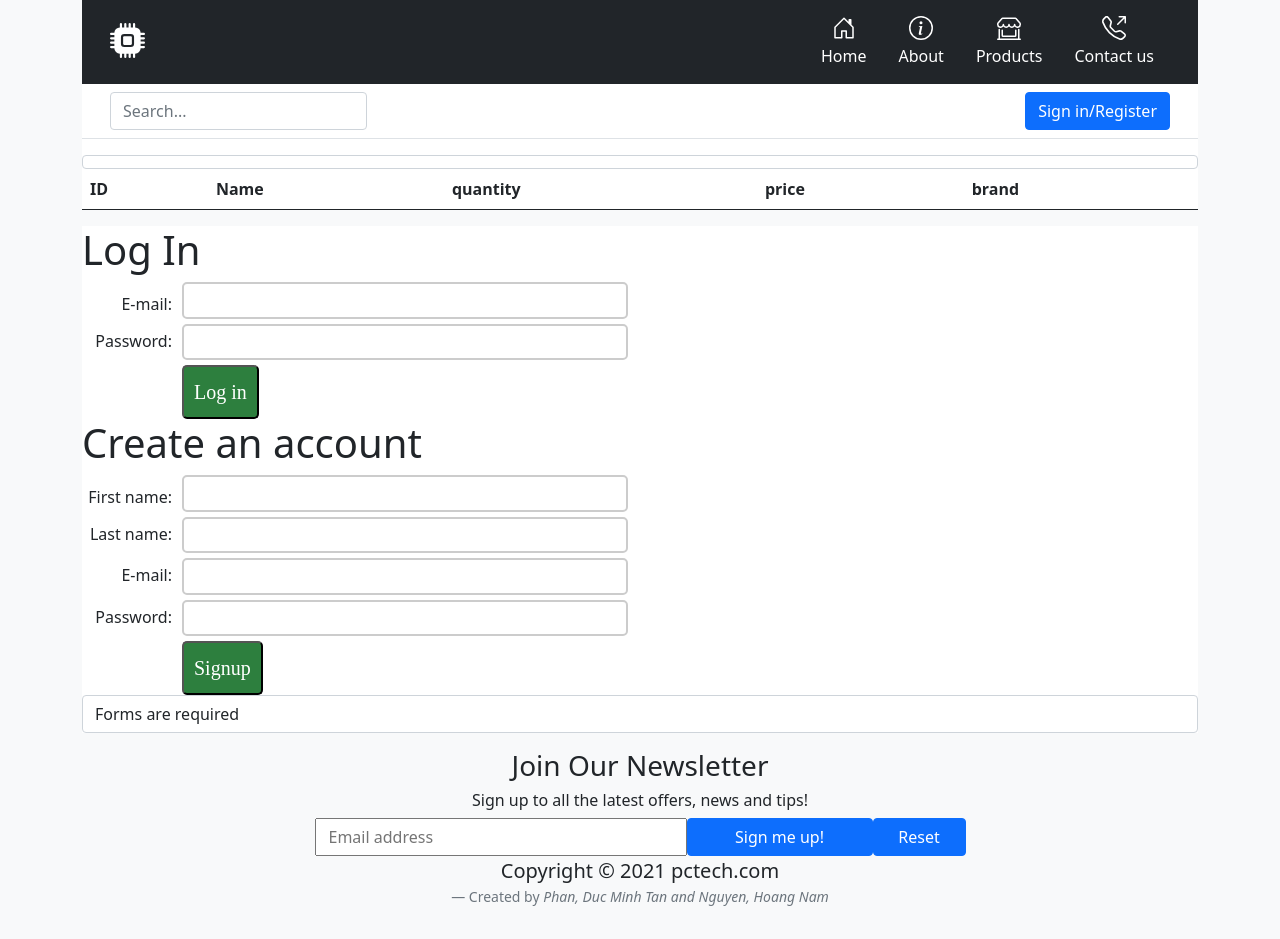
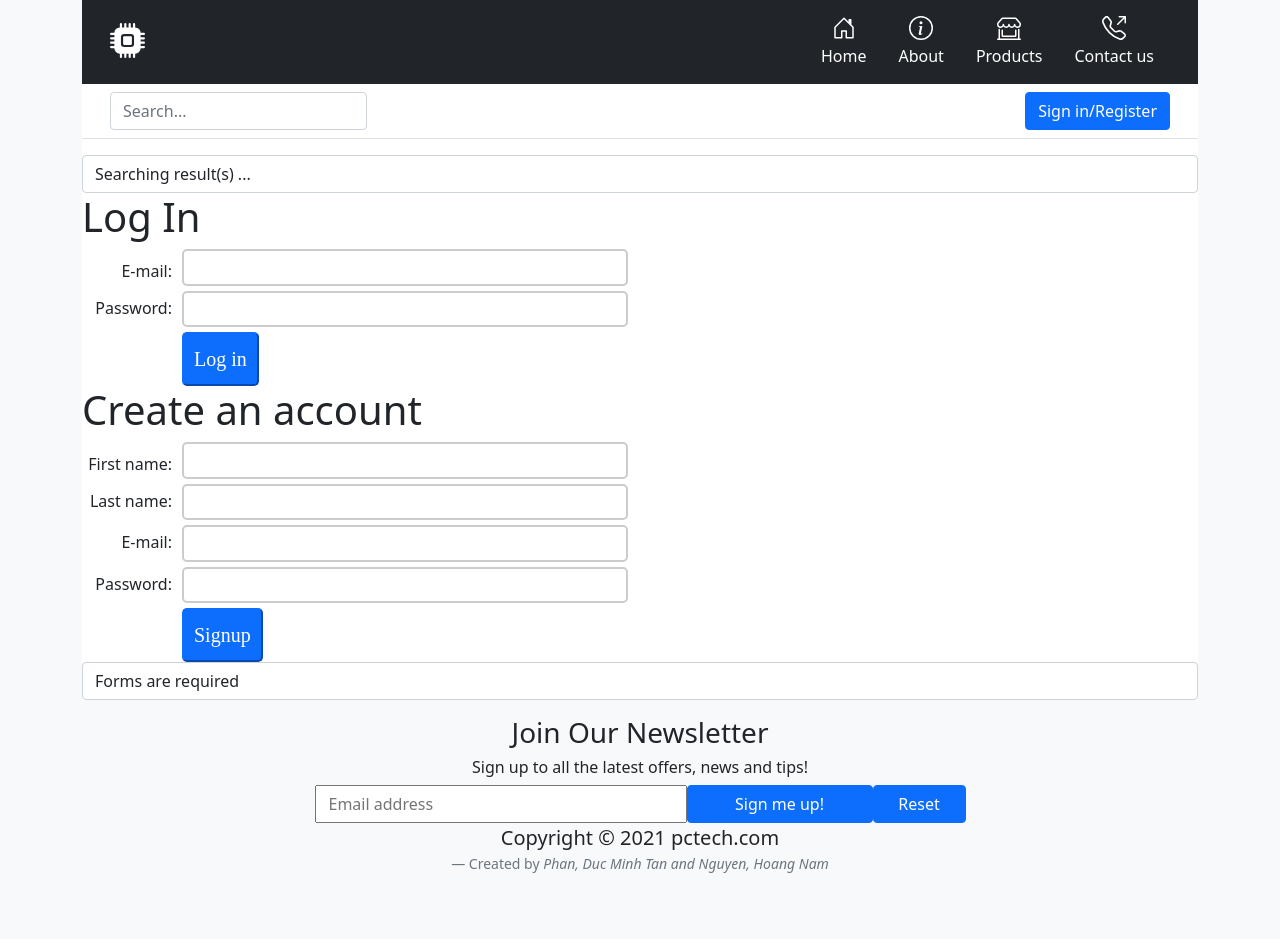
Before and after one commit to TanPhan1112/project2650, a React (Create React App) app in the folder frontend/: page /Account in a window 1280 px wide. After the commit the page ends 906 px from the top, so only its background shows below. Built offline with nearby package versions, Linux system fonts and the light colour scheme; what @feathersjs/feathers, @feathersjs/rest-client would draw is missing.

Commit message:
Fixed search result area, product page updated and fixed some frontend

```diff
--- a/frontend/public/index.html
+++ b/frontend/public/index.html
@@ -8,9 +8,7 @@
     <meta name="author" content="Mark Otto, Jacob Thornton, and Bootstrap contributors">
     <meta name="generator" content="Hugo 0.84.0">
     <title>PC Tech</title>
-
     <meta name="theme-color" content="#7952b3">
-
 </head>
 
 <body class="bg-light">
--- a/frontend/src/Account.css
+++ b/frontend/src/Account.css
@@ -66,15 +66,16 @@
     width: auto;
     padding: 10px;
     border-radius: 5px;
-    color: white;
-    background-color: #2D7F3E;
+    color: #fff;
+    background-color: #0d6efd;
+    border-color: #0d6efd;
     font-size: 20px;
     text-align: center;
     font-family: 'Lora', serif;
 }
 
 .mySubmit:hover {
-    background-color: #667F6B;
+    background-color: blue;
 }
 
 @media only screen and (max-width: 1410px) {
--- a/frontend/src/App.tsx
+++ b/frontend/src/App.tsx
@@ -1,4 +1,4 @@
-import React, { CSSProperties, ReactNode } from 'react';
+import React, { ReactNode } from 'react';
 import { useState, FormEvent } from 'react';
 import { Paginated } from '@feathersjs/feathers';
 import client from './feathers';
@@ -19,10 +19,6 @@
 import Account from './Account';
 import Admin from './Admin';
 
-const myStyles: CSSProperties = {
-    borderRight: 'none'
-}
-
 interface Product {
     _id: ReactNode;
     data: any,
@@ -38,9 +34,10 @@
 
 function App() {
     const [search, setSearch] = useState("");
-    const [errorMessage, setErrorMessage] = useState("");
+    const [errorMessage, setErrorMessage] = useState("Searching result(s) ...");
     const [allProducts, setAllProducts] = useState<Array<Product>>([]);
     const [errorClass, setErrorClass] = useState("form-control");
+    const [found, setFound] = useState(false);
 
     const productRows = allProducts.map((product: Product) =>
         <tr key={product.id}>
@@ -68,7 +65,10 @@
                     setSearch("");
                     setAllProducts(productPage.data);
                     if (productPage.data[0].name !== undefined) {
+                        setFound(true);
                         setAllProducts(productPage.data);
+                        setErrorMessage("Product found!");
+                        setErrorClass("form-control is-valid");
                     }
                     else {
                         setErrorMessage("Product not found!");
@@ -85,14 +85,12 @@
         }
     }
 
+    if (found) {
         return (
             <Router>
                 <head>
                     <title>PC Tech</title>
                     <meta charSet="utf-8" />
-                {/* <link rel="stylesheet" href="./main.css" /> */}
-                {/* <link href="https://fonts.googleapis.com/css?family=Lora" rel="stylesheet" />
-                <meta name="viewport" content="width=device-width, initital-scale=1.0" /> */}
                     <style>
                     </style>
                 </head>
@@ -103,8 +101,8 @@
                                 <div className="d-flex flex-wrap align-items-center justify-content-center justify-content-lg-start">
                                     <a href="/" className="d-flex align-items-center my-2 my-lg-0 me-lg-auto text-white text-decoration-none">
                                         <svg xmlns="http://www.w3.org/2000/svg" width="35" height="35" fill="currentColor" className="bi bi-cpu-fill d-block mx-auto mb-1" viewBox="0 0 16 16">
-                                    <path d="M6.5 6a.5.5 0 0 0-.5.5v3a.5.5 0 0 0 .5.5h3a.5.5 0 0 0 .5-.5v-3a.5.5 0 0 0-.5-.5h-3z"/>
-                                    <path d="M5.5.5a.5.5 0 0 0-1 0V2A2.5 2.5 0 0 0 2 4.5H.5a.5.5 0 0 0 0 1H2v1H.5a.5.5 0 0 0 0 1H2v1H.5a.5.5 0 0 0 0 1H2v1H.5a.5.5 0 0 0 0 1H2A2.5 2.5 0 0 0 4.5 14v1.5a.5.5 0 0 0 1 0V14h1v1.5a.5.5 0 0 0 1 0V14h1v1.5a.5.5 0 0 0 1 0V14h1v1.5a.5.5 0 0 0 1 0V14a2.5 2.5 0 0 0 2.5-2.5h1.5a.5.5 0 0 0 0-1H14v-1h1.5a.5.5 0 0 0 0-1H14v-1h1.5a.5.5 0 0 0 0-1H14v-1h1.5a.5.5 0 0 0 0-1H14A2.5 2.5 0 0 0 11.5 2V.5a.5.5 0 0 0-1 0V2h-1V.5a.5.5 0 0 0-1 0V2h-1V.5a.5.5 0 0 0-1 0V2h-1V.5zm1 4.5h3A1.5 1.5 0 0 1 11 6.5v3A1.5 1.5 0 0 1 9.5 11h-3A1.5 1.5 0 0 1 5 9.5v-3A1.5 1.5 0 0 1 6.5 5z"/>
+                                            <path d="M6.5 6a.5.5 0 0 0-.5.5v3a.5.5 0 0 0 .5.5h3a.5.5 0 0 0 .5-.5v-3a.5.5 0 0 0-.5-.5h-3z" />
+                                            <path d="M5.5.5a.5.5 0 0 0-1 0V2A2.5 2.5 0 0 0 2 4.5H.5a.5.5 0 0 0 0 1H2v1H.5a.5.5 0 0 0 0 1H2v1H.5a.5.5 0 0 0 0 1H2v1H.5a.5.5 0 0 0 0 1H2A2.5 2.5 0 0 0 4.5 14v1.5a.5.5 0 0 0 1 0V14h1v1.5a.5.5 0 0 0 1 0V14h1v1.5a.5.5 0 0 0 1 0V14h1v1.5a.5.5 0 0 0 1 0V14a2.5 2.5 0 0 0 2.5-2.5h1.5a.5.5 0 0 0 0-1H14v-1h1.5a.5.5 0 0 0 0-1H14v-1h1.5a.5.5 0 0 0 0-1H14v-1h1.5a.5.5 0 0 0 0-1H14A2.5 2.5 0 0 0 11.5 2V.5a.5.5 0 0 0-1 0V2h-1V.5a.5.5 0 0 0-1 0V2h-1V.5a.5.5 0 0 0-1 0V2h-1V.5zm1 4.5h3A1.5 1.5 0 0 1 11 6.5v3A1.5 1.5 0 0 1 9.5 11h-3A1.5 1.5 0 0 1 5 9.5v-3A1.5 1.5 0 0 1 6.5 5z" />
                                         </svg>
                                     </a>
 
@@ -112,35 +110,31 @@
                                         <li>
                                             <a href="/" className="nav-link text-white">
                                                 <svg xmlns="http://www.w3.org/2000/svg" width="24" height="24" fill="currentColor" className="bi bi-house-door d-block mx-auto mb-1" viewBox="0 0 16 16">
-                                        <path d="M8.354 1.146a.5.5 0 0 0-.708 0l-6 6A.5.5 0 0 0 1.5 7.5v7a.5.5 0 0 0 .5.5h4.5a.5.5 0 0 0 .5-.5v-4h2v4a.5.5 0 0 0 .5.5H14a.5.5 0 0 0 .5-.5v-7a.5.5 0 0 0-.146-.354L13 5.793V2.5a.5.5 0 0 0-.5-.5h-1a.5.5 0 0 0-.5.5v1.293L8.354 1.146zM2.5 14V7.707l5.5-5.5 5.5 5.5V14H10v-4a.5.5 0 0 0-.5-.5h-3a.5.5 0 0 0-.5.5v4H2.5z"/>
+                                                    <path d="M8.354 1.146a.5.5 0 0 0-.708 0l-6 6A.5.5 0 0 0 1.5 7.5v7a.5.5 0 0 0 .5.5h4.5a.5.5 0 0 0 .5-.5v-4h2v4a.5.5 0 0 0 .5.5H14a.5.5 0 0 0 .5-.5v-7a.5.5 0 0 0-.146-.354L13 5.793V2.5a.5.5 0 0 0-.5-.5h-1a.5.5 0 0 0-.5.5v1.293L8.354 1.146zM2.5 14V7.707l5.5-5.5 5.5 5.5V14H10v-4a.5.5 0 0 0-.5-.5h-3a.5.5 0 0 0-.5.5v4H2.5z" />
                                                 </svg>
-                                    Home
-                                </a>
+                                                Home</a>
                                         </li>
                                         <li>
                                             <a href="/About" className="nav-link text-white">
                                                 <svg xmlns="http://www.w3.org/2000/svg" width="24" height="24" fill="currentColor" className="bi bi-info-circle d-block mx-auto mb-1" viewBox="0 0 16 16">
-                                        <path d="M8 15A7 7 0 1 1 8 1a7 7 0 0 1 0 14zm0 1A8 8 0 1 0 8 0a8 8 0 0 0 0 16z"/>
-                                        <path d="m8.93 6.588-2.29.287-.082.38.45.083c.294.07.352.176.288.469l-.738 3.468c-.194.897.105 1.319.808 1.319.545 0 1.178-.252 1.465-.598l.088-.416c-.2.176-.492.246-.686.246-.275 0-.375-.193-.304-.533L8.93 6.588zM9 4.5a1 1 0 1 1-2 0 1 1 0 0 1 2 0z"/>
+                                                    <path d="M8 15A7 7 0 1 1 8 1a7 7 0 0 1 0 14zm0 1A8 8 0 1 0 8 0a8 8 0 0 0 0 16z" />
+                                                    <path d="m8.93 6.588-2.29.287-.082.38.45.083c.294.07.352.176.288.469l-.738 3.468c-.194.897.105 1.319.808 1.319.545 0 1.178-.252 1.465-.598l.088-.416c-.2.176-.492.246-.686.246-.275 0-.375-.193-.304-.533L8.93 6.588zM9 4.5a1 1 0 1 1-2 0 1 1 0 0 1 2 0z" />
                                                 </svg>
-                                    About
-                                </a>
+                                                About</a>
                                         </li>
                                         <li>
                                             <a href="/products-list" className="nav-link text-white">
                                                 <svg xmlns="http://www.w3.org/2000/svg" width="24" height="24" fill="currentColor" className="bi bi-shop-window d-block mx-auto mb-1" viewBox="0 0 16 16">
-                                        <path d="M2.97 1.35A1 1 0 0 1 3.73 1h8.54a1 1 0 0 1 .76.35l2.609 3.044A1.5 1.5 0 0 1 16 5.37v.255a2.375 2.375 0 0 1-4.25 1.458A2.371 2.371 0 0 1 9.875 8 2.37 2.37 0 0 1 8 7.083 2.37 2.37 0 0 1 6.125 8a2.37 2.37 0 0 1-1.875-.917A2.375 2.375 0 0 1 0 5.625V5.37a1.5 1.5 0 0 1 .361-.976l2.61-3.045zm1.78 4.275a1.375 1.375 0 0 0 2.75 0 .5.5 0 0 1 1 0 1.375 1.375 0 0 0 2.75 0 .5.5 0 0 1 1 0 1.375 1.375 0 1 0 2.75 0V5.37a.5.5 0 0 0-.12-.325L12.27 2H3.73L1.12 5.045A.5.5 0 0 0 1 5.37v.255a1.375 1.375 0 0 0 2.75 0 .5.5 0 0 1 1 0zM1.5 8.5A.5.5 0 0 1 2 9v6h12V9a.5.5 0 0 1 1 0v6h.5a.5.5 0 0 1 0 1H.5a.5.5 0 0 1 0-1H1V9a.5.5 0 0 1 .5-.5zm2 .5a.5.5 0 0 1 .5.5V13h8V9.5a.5.5 0 0 1 1 0V13a1 1 0 0 1-1 1H4a1 1 0 0 1-1-1V9.5a.5.5 0 0 1 .5-.5z"/>
+                                                    <path d="M2.97 1.35A1 1 0 0 1 3.73 1h8.54a1 1 0 0 1 .76.35l2.609 3.044A1.5 1.5 0 0 1 16 5.37v.255a2.375 2.375 0 0 1-4.25 1.458A2.371 2.371 0 0 1 9.875 8 2.37 2.37 0 0 1 8 7.083 2.37 2.37 0 0 1 6.125 8a2.37 2.37 0 0 1-1.875-.917A2.375 2.375 0 0 1 0 5.625V5.37a1.5 1.5 0 0 1 .361-.976l2.61-3.045zm1.78 4.275a1.375 1.375 0 0 0 2.75 0 .5.5 0 0 1 1 0 1.375 1.375 0 0 0 2.75 0 .5.5 0 0 1 1 0 1.375 1.375 0 1 0 2.75 0V5.37a.5.5 0 0 0-.12-.325L12.27 2H3.73L1.12 5.045A.5.5 0 0 0 1 5.37v.255a1.375 1.375 0 0 0 2.75 0 .5.5 0 0 1 1 0zM1.5 8.5A.5.5 0 0 1 2 9v6h12V9a.5.5 0 0 1 1 0v6h.5a.5.5 0 0 1 0 1H.5a.5.5 0 0 1 0-1H1V9a.5.5 0 0 1 .5-.5zm2 .5a.5.5 0 0 1 .5.5V13h8V9.5a.5.5 0 0 1 1 0V13a1 1 0 0 1-1 1H4a1 1 0 0 1-1-1V9.5a.5.5 0 0 1 .5-.5z" />
                                                 </svg>
-                                    Products
-                                </a>
+                                                Products</a>
                                         </li>
                                         <li>
                                             <a href="/Contact" className="nav-link text-white">
                                                 <svg xmlns="http://www.w3.org/2000/svg" width="24" height="24" fill="currentColor" className="bi bi-telephone-outbound d-block mx-auto mb-1" viewBox="0 0 16 16">
-                                        <path d="M3.654 1.328a.678.678 0 0 0-1.015-.063L1.605 2.3c-.483.484-.661 1.169-.45 1.77a17.568 17.568 0 0 0 4.168 6.608 17.569 17.569 0 0 0 6.608 4.168c.601.211 1.286.033 1.77-.45l1.034-1.034a.678.678 0 0 0-.063-1.015l-2.307-1.794a.678.678 0 0 0-.58-.122l-2.19.547a1.745 1.745 0 0 1-1.657-.459L5.482 8.062a1.745 1.745 0 0 1-.46-1.657l.548-2.19a.678.678 0 0 0-.122-.58L3.654 1.328zM1.884.511a1.745 1.745 0 0 1 2.612.163L6.29 2.98c.329.423.445.974.315 1.494l-.547 2.19a.678.678 0 0 0 .178.643l2.457 2.457a.678.678 0 0 0 .644.178l2.189-.547a1.745 1.745 0 0 1 1.494.315l2.306 1.794c.829.645.905 1.87.163 2.611l-1.034 1.034c-.74.74-1.846 1.065-2.877.702a18.634 18.634 0 0 1-7.01-4.42 18.634 18.634 0 0 1-4.42-7.009c-.362-1.03-.037-2.137.703-2.877L1.885.511zM11 .5a.5.5 0 0 1 .5-.5h4a.5.5 0 0 1 .5.5v4a.5.5 0 0 1-1 0V1.707l-4.146 4.147a.5.5 0 0 1-.708-.708L14.293 1H11.5a.5.5 0 0 1-.5-.5z"/>
+                                                    <path d="M3.654 1.328a.678.678 0 0 0-1.015-.063L1.605 2.3c-.483.484-.661 1.169-.45 1.77a17.568 17.568 0 0 0 4.168 6.608 17.569 17.569 0 0 0 6.608 4.168c.601.211 1.286.033 1.77-.45l1.034-1.034a.678.678 0 0 0-.063-1.015l-2.307-1.794a.678.678 0 0 0-.58-.122l-2.19.547a1.745 1.745 0 0 1-1.657-.459L5.482 8.062a1.745 1.745 0 0 1-.46-1.657l.548-2.19a.678.678 0 0 0-.122-.58L3.654 1.328zM1.884.511a1.745 1.745 0 0 1 2.612.163L6.29 2.98c.329.423.445.974.315 1.494l-.547 2.19a.678.678 0 0 0 .178.643l2.457 2.457a.678.678 0 0 0 .644.178l2.189-.547a1.745 1.745 0 0 1 1.494.315l2.306 1.794c.829.645.905 1.87.163 2.611l-1.034 1.034c-.74.74-1.846 1.065-2.877.702a18.634 18.634 0 0 1-7.01-4.42 18.634 18.634 0 0 1-4.42-7.009c-.362-1.03-.037-2.137.703-2.877L1.885.511zM11 .5a.5.5 0 0 1 .5-.5h4a.5.5 0 0 1 .5.5v4a.5.5 0 0 1-1 0V1.707l-4.146 4.147a.5.5 0 0 1-.708-.708L14.293 1H11.5a.5.5 0 0 1-.5-.5z" />
                                                 </svg>
-                                    Contact us
-                                </a>
+                                                Contact us</a>
                                         </li>
                                     </ul>
                                 </div>
@@ -150,7 +144,7 @@
                         <div className="px-3 py-2 border-bottom mb-3">
                             <div className="container d-flex flex-wrap justify-content-center">
                                 <form className="col-12 col-lg-auto mb-2 mb-lg-0 me-lg-auto" onSubmit={handleSearch} noValidate>
-                                <input type="search" className="form-control" placeholder="Search..." aria-label="Search" name="search" value={search} required onChange={e => setSearch(e.target.value)}/>
+                                    <input type="search" className="form-control" placeholder="Search..." aria-label="Search" name="search" value={search} required onChange={e => setSearch(e.target.value)} />
                                 </form>
 
                                 <div className="text-end">
@@ -158,38 +152,11 @@
                                 </div>
                             </div>
                         </div>
-
                     </header>
-
-                {/* old nav */}
-                {/* <div id="wrapper"> */}
-                    {/* <header> */}
-                        {/* https://www.pinclipart.com/pindetail/ihRTJJh_computer-pc-clipart-vector-computer-pc-logo-png/ */}
-                        {/* <a href="index.html"><img src="./logo.png" width="100px" height="100px" alt="logo" /></a>
-                        <h1>PC Tech</h1>
-                    </header> */}
-                    {/* <div className="search">
-                        <form onSubmit={handleSearch} noValidate>
-                            <input type="text" placeholder="Search products..." name="search" value={search} required onChange={e => setSearch(e.target.value)} />
-                        </form>
-                        <a href="https://pixabay.com/illustrations/design-icon-modern-internet-sign-2381160/"><img className="basket" src="basket.png" width="50px" height="50px" alt="basket" /></a>
-                    </div> */}
-                    {/* <nav>
-                        <ul>
-                            <li><a href="/">Home</a></li>
-                            <li><a href="/products-list">Products</a></li>
-                            <li><a href="/About">About</a></li>
-                            <li><a style={myStyles} href="/Contact">Contact Us</a></li>
-                            <li className="signin"><a href="/Account">Sign in/Register</a></li>
-                        </ul>
-                    </nav> */}
-
-                {/* </div> */}
 
                     <div className={errorClass}>
                         {errorMessage}
                     </div>
-
                     <table className="table">
                         <thead>
                             <tr>
@@ -228,5 +195,101 @@
             </Router >
         );
     }
+    else {
+        return (
+            <Router>
+                <head>
+                    <title>PC Tech</title>
+                    <meta charSet="utf-8" />
+                    <style>
+                    </style>
+                </head>
+                <body>
+                    <header>
+                        <div className="px-3 py-2 bg-dark text-white">
+                            <div className="container">
+                                <div className="d-flex flex-wrap align-items-center justify-content-center justify-content-lg-start">
+                                    <a href="/" className="d-flex align-items-center my-2 my-lg-0 me-lg-auto text-white text-decoration-none">
+                                        <svg xmlns="http://www.w3.org/2000/svg" width="35" height="35" fill="currentColor" className="bi bi-cpu-fill d-block mx-auto mb-1" viewBox="0 0 16 16">
+                                            <path d="M6.5 6a.5.5 0 0 0-.5.5v3a.5.5 0 0 0 .5.5h3a.5.5 0 0 0 .5-.5v-3a.5.5 0 0 0-.5-.5h-3z" />
+                                            <path d="M5.5.5a.5.5 0 0 0-1 0V2A2.5 2.5 0 0 0 2 4.5H.5a.5.5 0 0 0 0 1H2v1H.5a.5.5 0 0 0 0 1H2v1H.5a.5.5 0 0 0 0 1H2v1H.5a.5.5 0 0 0 0 1H2A2.5 2.5 0 0 0 4.5 14v1.5a.5.5 0 0 0 1 0V14h1v1.5a.5.5 0 0 0 1 0V14h1v1.5a.5.5 0 0 0 1 0V14h1v1.5a.5.5 0 0 0 1 0V14a2.5 2.5 0 0 0 2.5-2.5h1.5a.5.5 0 0 0 0-1H14v-1h1.5a.5.5 0 0 0 0-1H14v-1h1.5a.5.5 0 0 0 0-1H14v-1h1.5a.5.5 0 0 0 0-1H14A2.5 2.5 0 0 0 11.5 2V.5a.5.5 0 0 0-1 0V2h-1V.5a.5.5 0 0 0-1 0V2h-1V.5a.5.5 0 0 0-1 0V2h-1V.5zm1 4.5h3A1.5 1.5 0 0 1 11 6.5v3A1.5 1.5 0 0 1 9.5 11h-3A1.5 1.5 0 0 1 5 9.5v-3A1.5 1.5 0 0 1 6.5 5z" />
+                                        </svg>
+                                    </a>
+
+                                    <ul className="nav col-12 col-lg-auto my-2 justify-content-center my-md-0 text-small">
+                                        <li>
+                                            <a href="/" className="nav-link text-white">
+                                                <svg xmlns="http://www.w3.org/2000/svg" width="24" height="24" fill="currentColor" className="bi bi-house-door d-block mx-auto mb-1" viewBox="0 0 16 16">
+                                                    <path d="M8.354 1.146a.5.5 0 0 0-.708 0l-6 6A.5.5 0 0 0 1.5 7.5v7a.5.5 0 0 0 .5.5h4.5a.5.5 0 0 0 .5-.5v-4h2v4a.5.5 0 0 0 .5.5H14a.5.5 0 0 0 .5-.5v-7a.5.5 0 0 0-.146-.354L13 5.793V2.5a.5.5 0 0 0-.5-.5h-1a.5.5 0 0 0-.5.5v1.293L8.354 1.146zM2.5 14V7.707l5.5-5.5 5.5 5.5V14H10v-4a.5.5 0 0 0-.5-.5h-3a.5.5 0 0 0-.5.5v4H2.5z" />
+                                                </svg>
+                                                Home</a>
+                                        </li>
+                                        <li>
+                                            <a href="/About" className="nav-link text-white">
+                                                <svg xmlns="http://www.w3.org/2000/svg" width="24" height="24" fill="currentColor" className="bi bi-info-circle d-block mx-auto mb-1" viewBox="0 0 16 16">
+                                                    <path d="M8 15A7 7 0 1 1 8 1a7 7 0 0 1 0 14zm0 1A8 8 0 1 0 8 0a8 8 0 0 0 0 16z" />
+                                                    <path d="m8.93 6.588-2.29.287-.082.38.45.083c.294.07.352.176.288.469l-.738 3.468c-.194.897.105 1.319.808 1.319.545 0 1.178-.252 1.465-.598l.088-.416c-.2.176-.492.246-.686.246-.275 0-.375-.193-.304-.533L8.93 6.588zM9 4.5a1 1 0 1 1-2 0 1 1 0 0 1 2 0z" />
+                                                </svg>
+                                                About</a>
+                                        </li>
+                                        <li>
+                                            <a href="/products-list" className="nav-link text-white">
+                                                <svg xmlns="http://www.w3.org/2000/svg" width="24" height="24" fill="currentColor" className="bi bi-shop-window d-block mx-auto mb-1" viewBox="0 0 16 16">
+                                                    <path d="M2.97 1.35A1 1 0 0 1 3.73 1h8.54a1 1 0 0 1 .76.35l2.609 3.044A1.5 1.5 0 0 1 16 5.37v.255a2.375 2.375 0 0 1-4.25 1.458A2.371 2.371 0 0 1 9.875 8 2.37 2.37 0 0 1 8 7.083 2.37 2.37 0 0 1 6.125 8a2.37 2.37 0 0 1-1.875-.917A2.375 2.375 0 0 1 0 5.625V5.37a1.5 1.5 0 0 1 .361-.976l2.61-3.045zm1.78 4.275a1.375 1.375 0 0 0 2.75 0 .5.5 0 0 1 1 0 1.375 1.375 0 0 0 2.75 0 .5.5 0 0 1 1 0 1.375 1.375 0 1 0 2.75 0V5.37a.5.5 0 0 0-.12-.325L12.27 2H3.73L1.12 5.045A.5.5 0 0 0 1 5.37v.255a1.375 1.375 0 0 0 2.75 0 .5.5 0 0 1 1 0zM1.5 8.5A.5.5 0 0 1 2 9v6h12V9a.5.5 0 0 1 1 0v6h.5a.5.5 0 0 1 0 1H.5a.5.5 0 0 1 0-1H1V9a.5.5 0 0 1 .5-.5zm2 .5a.5.5 0 0 1 .5.5V13h8V9.5a.5.5 0 0 1 1 0V13a1 1 0 0 1-1 1H4a1 1 0 0 1-1-1V9.5a.5.5 0 0 1 .5-.5z" />
+                                                </svg>
+                                                Products</a>
+                                        </li>
+                                        <li>
+                                            <a href="/Contact" className="nav-link text-white">
+                                                <svg xmlns="http://www.w3.org/2000/svg" width="24" height="24" fill="currentColor" className="bi bi-telephone-outbound d-block mx-auto mb-1" viewBox="0 0 16 16">
+                                                    <path d="M3.654 1.328a.678.678 0 0 0-1.015-.063L1.605 2.3c-.483.484-.661 1.169-.45 1.77a17.568 17.568 0 0 0 4.168 6.608 17.569 17.569 0 0 0 6.608 4.168c.601.211 1.286.033 1.77-.45l1.034-1.034a.678.678 0 0 0-.063-1.015l-2.307-1.794a.678.678 0 0 0-.58-.122l-2.19.547a1.745 1.745 0 0 1-1.657-.459L5.482 8.062a1.745 1.745 0 0 1-.46-1.657l.548-2.19a.678.678 0 0 0-.122-.58L3.654 1.328zM1.884.511a1.745 1.745 0 0 1 2.612.163L6.29 2.98c.329.423.445.974.315 1.494l-.547 2.19a.678.678 0 0 0 .178.643l2.457 2.457a.678.678 0 0 0 .644.178l2.189-.547a1.745 1.745 0 0 1 1.494.315l2.306 1.794c.829.645.905 1.87.163 2.611l-1.034 1.034c-.74.74-1.846 1.065-2.877.702a18.634 18.634 0 0 1-7.01-4.42 18.634 18.634 0 0 1-4.42-7.009c-.362-1.03-.037-2.137.703-2.877L1.885.511zM11 .5a.5.5 0 0 1 .5-.5h4a.5.5 0 0 1 .5.5v4a.5.5 0 0 1-1 0V1.707l-4.146 4.147a.5.5 0 0 1-.708-.708L14.293 1H11.5a.5.5 0 0 1-.5-.5z" />
+                                                </svg>
+                                                Contact us</a>
+                                        </li>
+                                    </ul>
+                                </div>
+                            </div>
+                        </div>
+
+                        <div className="px-3 py-2 border-bottom mb-3">
+                            <div className="container d-flex flex-wrap justify-content-center">
+                                <form className="col-12 col-lg-auto mb-2 mb-lg-0 me-lg-auto" onSubmit={handleSearch} noValidate>
+                                    <input type="search" className="form-control" placeholder="Search..." aria-label="Search" name="search" value={search} required onChange={e => setSearch(e.target.value)} />
+                                </form>
+
+                                <div className="text-end">
+                                    <a href="/Account" className="btn btn-primary" role="button">Sign in/Register</a>
+                                </div>
+                            </div>
+                        </div>
+                    </header>
+                    <div className={errorClass}>
+                        {errorMessage}
+                    </div>
+                </body>
+                <Switch>
+                    <Route path="/Admin">
+                        <Admin />
+                    </Route>
+                    <Route path="/Account">
+                        <Account />
+                    </Route>
+                    <Route path="/About">
+                        <About />
+                    </Route>
+                    <Route path="/Contact">
+                        <Contact />
+                    </Route>
+                    <Route path="/products-list">
+                        <Products />
+                    </Route>
+                    <Route path="/">
+                        <Home />
+                    </Route>
+                </Switch>
+            </Router >
+        );
+    }
+}
 
 export default App;
```
Also changed, not shown: frontend/src/About.tsx (+4 -4 lines), frontend/src/Contact.css (+4 -3 lines), frontend/src/Contact.tsx (+4 -4 lines), frontend/src/Products.tsx (+25 -13 lines), frontend/src/index.tsx (+4 -4 lines), frontend/src/Account.tsx (line endings or trailing spaces), frontend/src/Admin.tsx (line endings or trailing spaces). Lines whose indentation alone changed are shown as unchanged.
